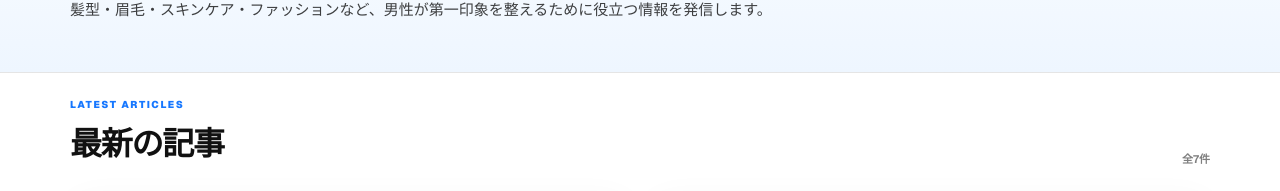
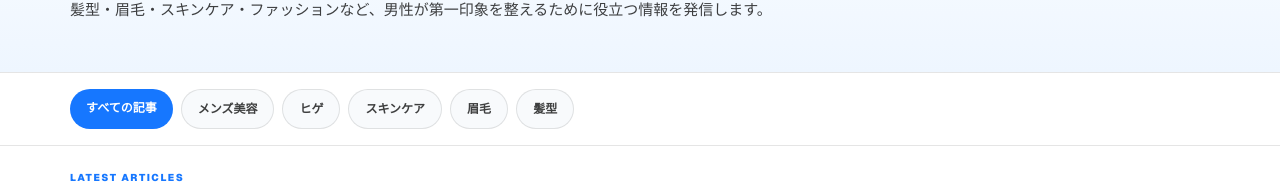
Before and after one commit to mori10tech/akanuke-ai, a Next.js app: page /media in a window 1280 px wide. Shown: the part 253-444 px from the top of the page. Built offline with nearby package versions, Linux system fonts and the light colour scheme; no server answers.

Commit message:
AdSense審査に向けてJOURNALのカテゴリー導線と補助ページのnoindexを整備

```diff
--- /dev/null
+++ b/app/debug-user/layout.tsx
@@ -0,0 +1,16 @@
+import type { Metadata } from "next";
+
+export const metadata: Metadata = {
+  robots: {
+    index: false,
+    follow: false,
+  },
+};
+
+export default function UtilityPageLayout({
+  children,
+}: Readonly<{
+  children: React.ReactNode;
+}>) {
+  return children;
+}
--- /dev/null
+++ b/app/forgot-password/debug-user/layout.tsx
@@ -0,0 +1,16 @@
+import type { Metadata } from "next";
+
+export const metadata: Metadata = {
+  robots: {
+    index: false,
+    follow: false,
+  },
+};
+
+export default function UtilityPageLayout({
+  children,
+}: Readonly<{
+  children: React.ReactNode;
+}>) {
+  return children;
+}
--- a/app/media/[slug]/page.tsx
+++ b/app/media/[slug]/page.tsx
@@ -71,6 +71,19 @@ function ArticleHeader() {
           <JournalServiceCta />
         </div>
       </div>
+      <nav aria-label="記事カテゴリー" className="border-t border-black/5">
+        <div className="mx-auto flex max-w-[980px] gap-2 overflow-x-auto px-4 py-2.5 sm:px-5">
+          {[...new Set(getAllArticles().map((article) => article.category))].map((category) => (
+            <Link
+              key={category}
+              href={`/media?category=${encodeURIComponent(category)}`}
+              className="shrink-0 rounded-full bg-[#F8FAFC] px-3 py-2 text-[11px] font-bold text-black/65 transition hover:text-[#1677FF]"
+            >
+              {category}
+            </Link>
+          ))}
+        </div>
+      </nav>
     </header>
   );
 }
--- a/app/media/page.tsx
+++ b/app/media/page.tsx
@@ -53,8 +53,18 @@ export const metadata: Metadata = {
   },
 };
 
-export default function ArticlesPage() {
-  const articles = getAllArticles();
+type ArticlesPageProps = {
+  searchParams: Promise<{ category?: string }>;
+};
+
+export default async function ArticlesPage({ searchParams }: ArticlesPageProps) {
+  const allArticles = getAllArticles();
+  const categories = [...new Set(allArticles.map((article) => article.category))];
+  const { category } = await searchParams;
+  const selectedCategory = category && categories.includes(category) ? category : null;
+  const articles = selectedCategory
+    ? allArticles.filter((article) => article.category === selectedCategory)
+    : allArticles;
 
   return (
     <>
@@ -82,7 +92,26 @@ export default function ArticlesPage() {
           </div>
         </section>
 
-        <section className="mx-auto w-full max-w-[1180px] px-5 pb-12 pt-6 sm:pb-16 sm:pt-6">
+        <nav aria-label="記事カテゴリー" className="border-b border-black/10 bg-white">
+          <div className="mx-auto flex w-full max-w-[1180px] gap-2 overflow-x-auto px-5 py-4">
+            <Link href="/media" scroll={true} aria-current={!selectedCategory ? "page" : undefined} className={`shrink-0 rounded-full px-4 py-2.5 text-[12px] font-bold ${!selectedCategory ? "bg-[#1677FF] text-white" : "border border-black/10 bg-[#F8FAFC] text-black/75"}`}>
+              すべての記事
+            </Link>
+            {categories.map((category) => (
+              <Link
+                key={category}
+                href={`/media?category=${encodeURIComponent(category)}`}
+                scroll={true}
+                aria-current={selectedCategory === category ? "page" : undefined}
+                className={`shrink-0 rounded-full px-4 py-2.5 text-[12px] font-bold transition ${selectedCategory === category ? "bg-[#1677FF] text-white" : "border border-black/10 bg-[#F8FAFC] text-black/75 hover:border-[#1677FF]/30 hover:text-[#1677FF]"}`}
+              >
+                {category}
+              </Link>
+            ))}
+          </div>
+        </nav>
+
+        <section id="latest-articles" className="mx-auto w-full max-w-[1180px] scroll-mt-24 px-5 pb-12 pt-6 sm:pb-16 sm:pt-6">
           <div className="flex items-end justify-between gap-4">
             <div>
               <p className="text-[10px] font-black tracking-[0.16em] text-[#1677FF]">
@@ -90,7 +119,7 @@ export default function ArticlesPage() {
               </p>
 
               <h2 className="mt-2 text-[24px] font-semibold tracking-[-0.04em] sm:text-[32px]">
-                最新の記事
+                {selectedCategory ? `${selectedCategory}の記事` : "最新の記事"}
               </h2>
             </div>
 
--- /dev/null
+++ b/app/ogp-card-preview/layout.tsx
@@ -0,0 +1,16 @@
+import type { Metadata } from "next";
+
+export const metadata: Metadata = {
+  robots: {
+    index: false,
+    follow: false,
+  },
+};
+
+export default function UtilityPageLayout({
+  children,
+}: Readonly<{
+  children: React.ReactNode;
+}>) {
+  return children;
+}
--- /dev/null
+++ b/app/ogp-preview/layout.tsx
@@ -0,0 +1,16 @@
+import type { Metadata } from "next";
+
+export const metadata: Metadata = {
+  robots: {
+    index: false,
+    follow: false,
+  },
+};
+
+export default function UtilityPageLayout({
+  children,
+}: Readonly<{
+  children: React.ReactNode;
+}>) {
+  return children;
+}
--- /dev/null
+++ b/app/project-visual/layout.tsx
@@ -0,0 +1,16 @@
+import type { Metadata } from "next";
+
+export const metadata: Metadata = {
+  robots: {
+    index: false,
+    follow: false,
+  },
+};
+
+export default function UtilityPageLayout({
+  children,
+}: Readonly<{
+  children: React.ReactNode;
+}>) {
+  return children;
+}
```
